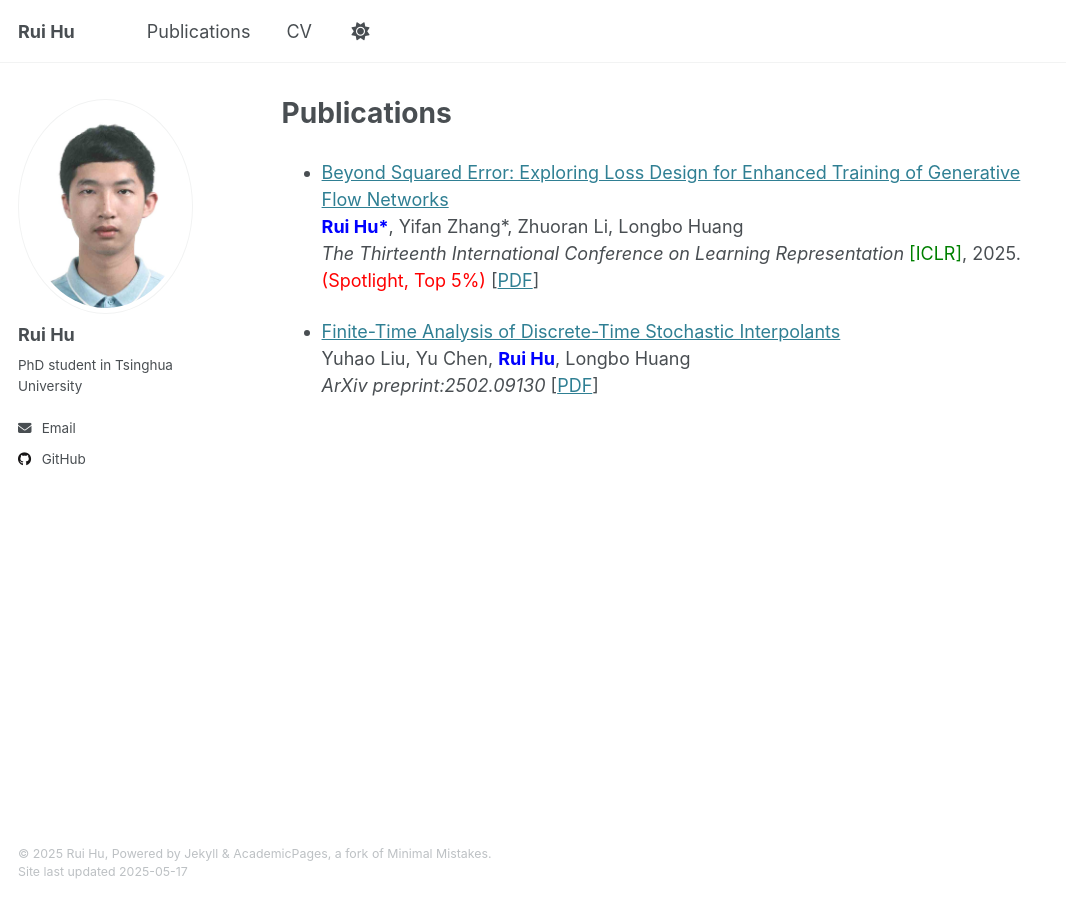
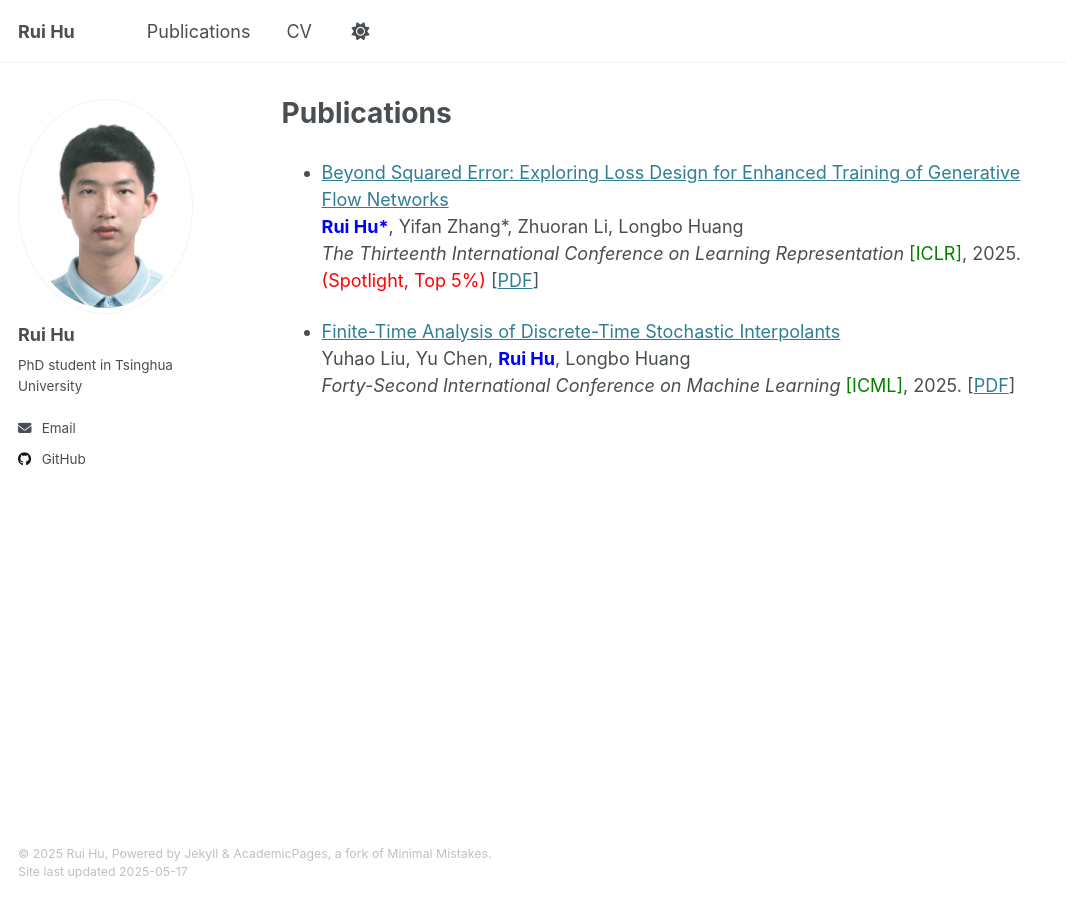
Before and after one commit to streek666/streek666.github.io, a Jekyll site: the page built from _pages/publications.md, in a window 1280 px wide. Shown: the whole page, without its empty margins (0-1066 px from the left). Built offline with Jekyll 4.4.1, drawn with Linux system fonts in a browser that asks for light colours.

Commit message:
Update publications.md

```diff
--- a/_pages/publications.md
+++ b/_pages/publications.md
@@ -13,4 +13,4 @@ redirect_from:
 
 - [Finite-Time Analysis of Discrete-Time Stochastic Interpolants](https://arxiv.org/abs/2502.09130)<br>
   Yuhao Liu, Yu Chen, <b><font color=blue>Rui Hu</font></b>, Longbo Huang<br>
-  <i>ArXiv preprint:2502.09130</i> [[PDF](https://streek666.github.io/files/ArXiv2025finite.pdf)]
+  <i>Forty-Second International Conference on Machine Learning</i> <font color=green>[ICML]</font>, 2025. [[PDF](https://streek666.github.io/files/ArXiv2025finite.pdf)]
```
